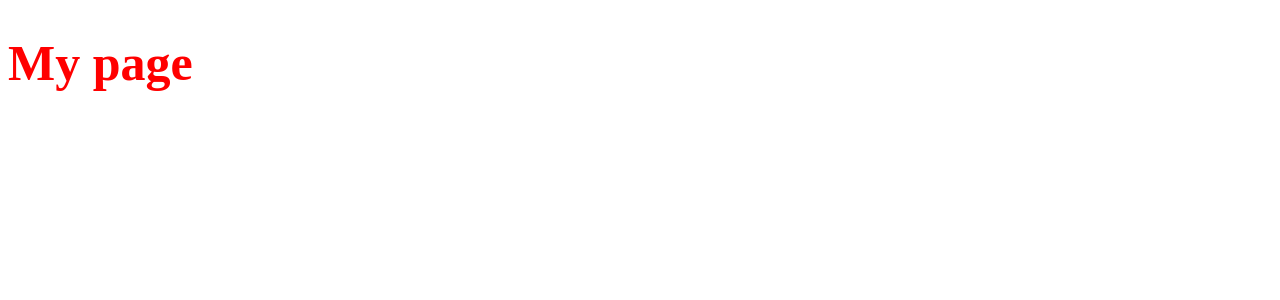
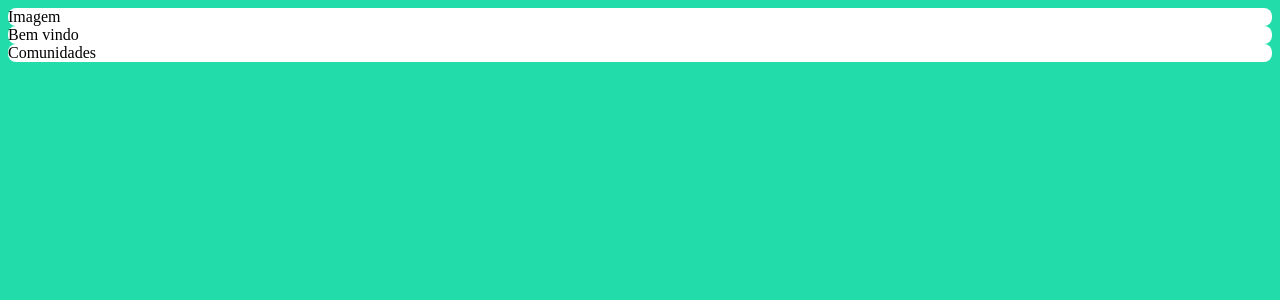
Before and after one commit to SandHilt/social_x, a Next.js app: page / in a window 1280 px wide. Shown: the top 300 px of the page. Built offline with nearby package versions, Linux system fonts and the light colour scheme.

Commit message:
chore: :sparkles: add lint

```diff
--- /dev/null
+++ b/pages/_app.tsx
@@ -0,0 +1,26 @@
+import { AppProps } from "next/dist/next-server/lib/router/router";
+import { ReactElement } from "react";
+import { createGlobalStyle, ThemeProvider } from "styled-components";
+
+const GlobalStyle = createGlobalStyle`
+    body {
+        background-color: #2da;
+    }
+`;
+
+const theme = {
+  colors: {
+    primary: "red",
+  },
+};
+
+export default function App({ Component, pageProps }: AppProps): ReactElement {
+  return (
+    <>
+      <GlobalStyle />
+      <ThemeProvider theme={theme}>
+        <Component {...pageProps} />
+      </ThemeProvider>
+    </>
+  );
+}
--- a/pages/index.tsx
+++ b/pages/index.tsx
@@ -1,10 +1,16 @@
-import styled from 'styled-components'
+import styled from 'styled-components';
 
-const Title = styled.h1`
-  color: red;
-  font-size: 50px;
-`
+const Box = styled.section`
+  background-color: #fff;
+  border-radius: 8px;
+`;
 
 export default function Home() {
-  return <Title>My page</Title>
+  return (
+    <main>
+      <Box>Imagem</Box>
+      <Box>Bem vindo</Box>
+      <Box>Comunidades</Box>
+    </main>
+  );
 }
```
Also changed, not shown: package.json (+16 -5 lines), .eslintrc.json (added), next-env.d.ts, 2 other files (tests, documents, lock files or other folders).
